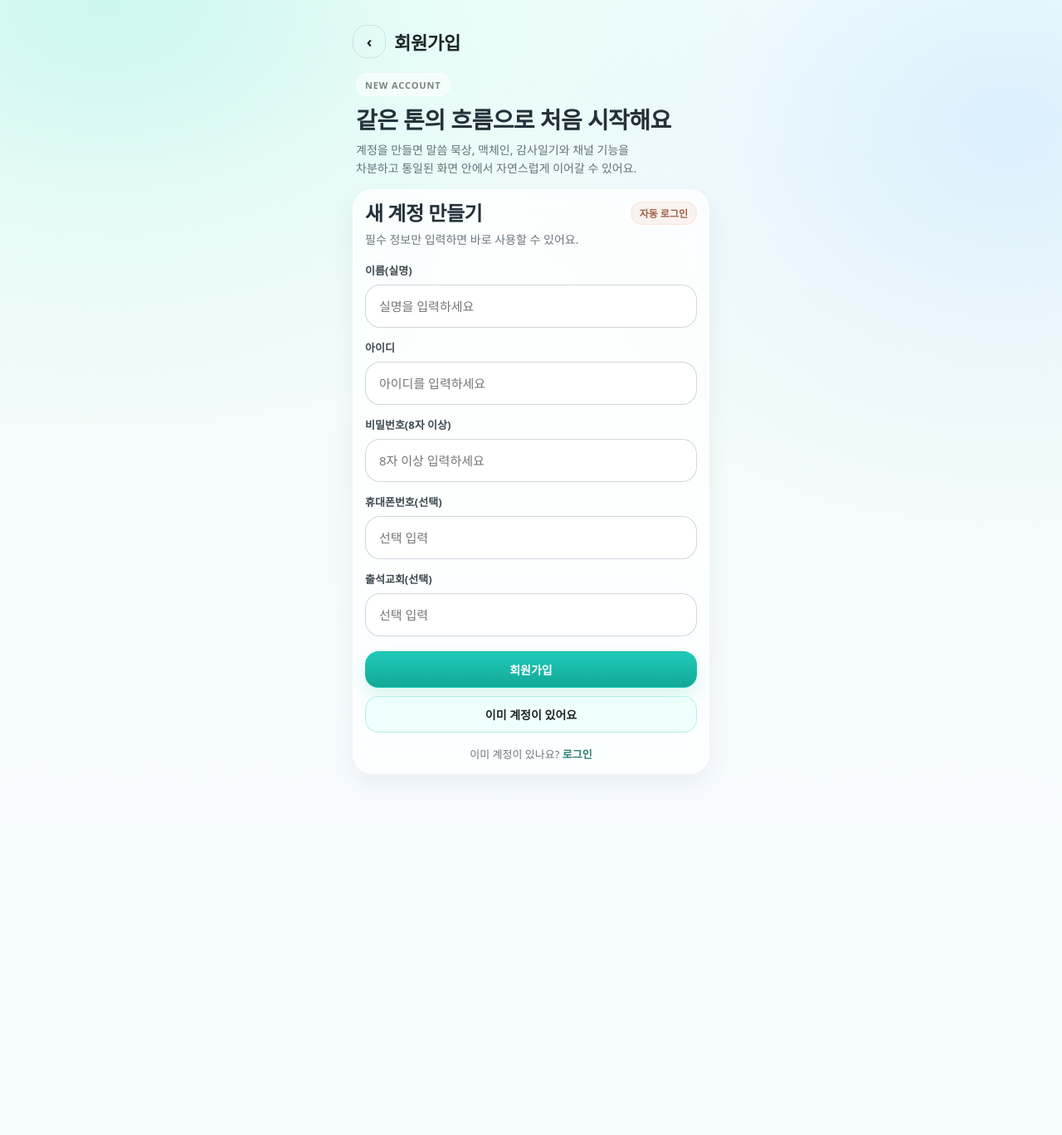
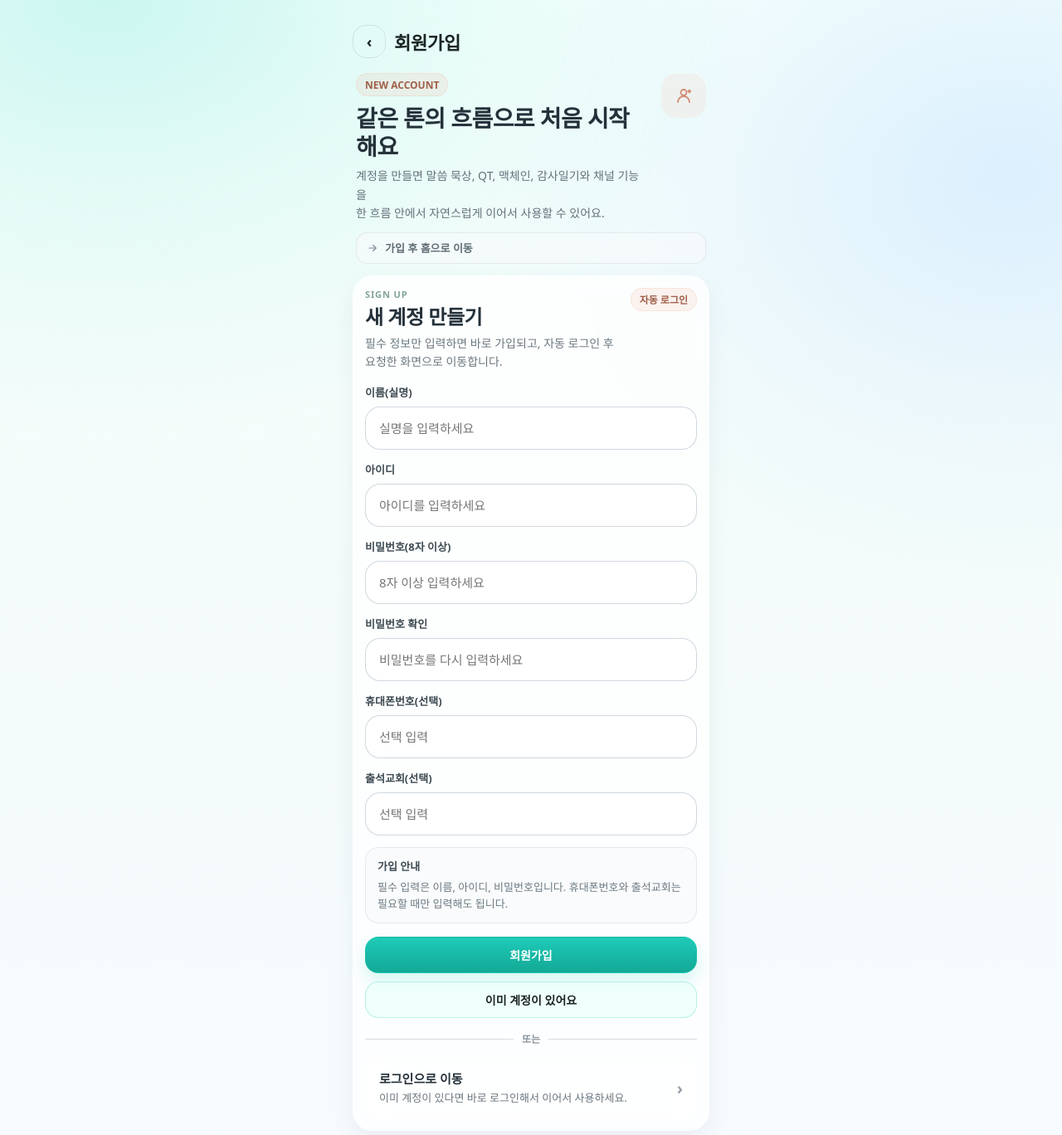
Before and after one commit to sks4266-bit/dlp, a React (Vite) app in the folder dlp-monorepo/apps/web/: page /register in a window 1280 px wide. Shown: the top 1368 px of the page at 83% size. Before the commit the page ends 991 px from the top, so only its background shows below. Built offline with nearby package versions, Linux system fonts and the light colour scheme; no server answers.

Commit message:
refactor(web): align auth pages with stable home qt tone

```diff
--- a/dlp-monorepo/apps/web/src/pages/auth/RegisterPage.tsx
+++ b/dlp-monorepo/apps/web/src/pages/auth/RegisterPage.tsx
@@ -19,9 +19,15 @@ export default function RegisterPage() {
     return `/login?${new URLSearchParams({ next: nextUrl }).toString()}`;
   }, [nextUrl]);
 
+  const nextLabel = useMemo(() => {
+    if (!nextUrl || nextUrl === '/') return '가입 후 홈으로 이동';
+    return `가입 후 ${nextUrl} 로 이동`;
+  }, [nextUrl]);
+
   const [name, setName] = useState('');
   const [username, setUsername] = useState('');
   const [password, setPassword] = useState('');
+  const [passwordConfirm, setPasswordConfirm] = useState('');
   const [phone, setPhone] = useState('');
   const [homeChurch, setHomeChurch] = useState('');
 
@@ -29,23 +35,49 @@ export default function RegisterPage() {
   const [ok, setOk] = useState<string | null>(null);
   const [loading, setLoading] = useState(false);
 
+  const canSubmit =
+    name.trim().length > 0 &&
+    username.trim().length > 0 &&
+    password.trim().length >= 8 &&
+    passwordConfirm.trim().length > 0 &&
+    password === passwordConfirm &&
+    !loading;
+
+  function validate() {
+    if (!name.trim()) return '이름을 입력해 주세요.';
+    if (!username.trim()) return '아이디를 입력해 주세요.';
+    if (password.trim().length < 8) return '비밀번호는 8자 이상이어야 합니다.';
+    if (!passwordConfirm.trim()) return '비밀번호 확인을 입력해 주세요.';
+    if (password !== passwordConfirm) return '비밀번호 확인이 일치하지 않습니다.';
+    return null;
+  }
+
   async function submit() {
+    const validationError = validate();
+    if (validationError) {
+      setErr(validationError);
+      setOk(null);
+      return;
+    }
+
     setErr(null);
     setOk(null);
     setLoading(true);
 
     try {
       await register({
-        name,
-        username,
+        name: name.trim(),
+        username: username.trim(),
         password,
-        phone: phone || undefined,
-        homeChurch: homeChurch || undefined
+        phone: phone.trim() || undefined,
+        homeChurch: homeChurch.trim() || undefined
       });
 
-      await login(username, password);
+      await login(username.trim(), password);
       setOk('가입 및 로그인이 완료되었습니다.');
-      setTimeout(() => nav(nextUrl, { replace: true }), 400);
+      setTimeout(() => {
+        nav(nextUrl, { replace: true });
+      }, 350);
     } catch (e: any) {
       setErr(e?.message ?? '회원가입에 실패했습니다.');
     } finally {
@@ -59,21 +91,38 @@ export default function RegisterPage() {
         <TopBar title="회원가입" backTo="/login" hideAuthActions />
 
         <section style={hero}>
-          <div style={eyebrow}>NEW ACCOUNT</div>
-          <h1 style={heroTitle}>같은 톤의 흐름으로 처음 시작해요</h1>
-          <p style={heroDesc}>
-            계정을 만들면 말씀 묵상, 맥체인, 감사일기와 채널 기능을
-            <br />
-            차분하고 통일된 화면 안에서 자연스럽게 이어갈 수 있어요.
-          </p>
+          <div style={heroTop}>
+            <div style={heroCopy}>
+              <div style={badgePeach}>NEW ACCOUNT</div>
+              <h1 style={heroTitle}>같은 톤의 흐름으로 처음 시작해요</h1>
+              <p style={heroDesc}>
+                계정을 만들면 말씀 묵상, QT, 맥체인, 감사일기와 채널 기능을
+                <br />
+                한 흐름 안에서 자연스럽게 이어서 사용할 수 있어요.
+              </p>
+            </div>
+
+            <div style={heroIconWrap} aria-hidden="true">
+              <SparkUserIcon />
+            </div>
+          </div>
+
+          <div style={metaRow}>
+            <MetaChip icon={<ArrowMiniIcon />} text={nextLabel} />
+          </div>
         </section>
 
         <Card pad style={formCard}>
           <div style={cardHead}>
             <div>
+              <div style={sectionEyebrow}>SIGN UP</div>
               <div style={cardTitle}>새 계정 만들기</div>
-              <div style={cardDesc}>필수 정보만 입력하면 바로 사용할 수 있어요.</div>
+              <div style={cardDesc}>
+                필수 정보만 입력하면 바로 가입되고,
+                자동 로그인 후 요청한 화면으로 이동합니다.
+              </div>
             </div>
+
             <div style={peachPill}>자동 로그인</div>
           </div>
 
@@ -91,6 +140,8 @@ export default function RegisterPage() {
                 style={input}
                 autoComplete="name"
                 placeholder="실명을 입력하세요"
+                disabled={loading}
+                autoFocus
               />
             </Field>
 
@@ -103,6 +154,7 @@ export default function RegisterPage() {
                 autoCorrect="off"
                 autoComplete="username"
                 placeholder="아이디를 입력하세요"
+                disabled={loading}
               />
             </Field>
 
@@ -114,6 +166,19 @@ export default function RegisterPage() {
                 type="password"
                 autoComplete="new-password"
                 placeholder="8자 이상 입력하세요"
+                disabled={loading}
+              />
+            </Field>
+
+            <Field label="비밀번호 확인">
+              <input
+                value={passwordConfirm}
+                onChange={(e) => setPasswordConfirm(e.target.value)}
+                style={input}
+                type="password"
+                autoComplete="new-password"
+                placeholder="비밀번호를 다시 입력하세요"
+                disabled={loading}
               />
             </Field>
 
@@ -125,6 +190,7 @@ export default function RegisterPage() {
                 inputMode="tel"
                 autoComplete="tel"
                 placeholder="선택 입력"
+                disabled={loading}
               />
             </Field>
 
@@ -133,16 +199,26 @@ export default function RegisterPage() {
                 value={homeChurch}
                 onChange={(e) => setHomeChurch(e.target.value)}
                 style={input}
+                autoComplete="organization"
                 placeholder="선택 입력"
+                disabled={loading}
               />
             </Field>
 
-            {err ? <div style={errorBox}>{err}</div> : null}
-            {ok ? <div style={okBox}>{ok}</div> : null}
+            {err ? <MessageBox tone="error" text={err} /> : null}
+            {ok ? <MessageBox tone="success" text={ok} /> : null}
+
+            <div style={helperPanel}>
+              <div style={helperTitle}>가입 안내</div>
+              <div style={helperText}>
+                필수 입력은 이름, 아이디, 비밀번호입니다.
+                휴대폰번호와 출석교회는 필요할 때만 입력해도 됩니다.
+              </div>
+            </div>
 
             <div style={actions}>
-              <Button type="submit" variant="primary" size="lg" wide disabled={loading}>
-                {loading ? '처리 중…' : '회원가입'}
+              <Button type="submit" variant="primary" size="lg" wide disabled={!canSubmit}>
+                {loading ? '가입 처리 중…' : '회원가입'}
               </Button>
 
               <Button
@@ -157,12 +233,21 @@ export default function RegisterPage() {
               </Button>
             </div>
 
-            <div style={footNote}>
-              이미 계정이 있나요?{' '}
-              <Link to={loginLink} style={footLink}>
-                로그인
-              </Link>
+            <div style={dividerWrap}>
+              <div style={dividerLine} />
+              <span style={dividerText}>또는</span>
+              <div style={dividerLine} />
             </div>
+
+            <Link to={loginLink} style={loginCardLink}>
+              <div style={loginCard}>
+                <div style={loginCopy}>
+                  <div style={loginTitle}>로그인으로 이동</div>
+                  <div style={loginDesc}>이미 계정이 있다면 바로 로그인해서 이어서 사용하세요.</div>
+                </div>
+                <div style={loginArrow}>›</div>
+              </div>
+            </Link>
           </form>
         </Card>
       </div>
@@ -170,12 +255,91 @@ export default function RegisterPage() {
   );
 }
 
-function Field({ label, children }: { label: string; children: ReactNode }) {
+function Field({
+  label,
+  children
+}: {
+  label: string;
+  children: ReactNode;
+}) {
   return (
     <label style={field}>
       <div style={fieldLabel}>{label}</div>
       {children}
     </label>
+  );
+}
+
+function MessageBox({
+  tone,
+  text
+}: {
+  tone: 'error' | 'success';
+  text: string;
+}) {
+  const isSuccess = tone === 'success';
+
+  return (
+    <div
+      style={{
+        ...messageBox,
+        background: isSuccess ? 'rgba(231, 249, 244, 0.88)' : 'rgba(255,243,240,0.92)',
+        borderColor: isSuccess ? 'rgba(114,215,199,0.30)' : 'rgba(235,138,127,0.24)',
+        color: isSuccess ? '#2d7d6e' : '#9a4a4a'
+      }}
+    >
+      {text}
+    </div>
+  );
+}
+
+function MetaChip({
+  icon,
+  text
+}: {
+  icon: ReactNode;
+  text: string;
+}) {
+  return (
+    <div style={metaChip}>
+      <span style={metaChipIcon}>{icon}</span>
+      <span style={metaChipText}>{text}</span>
+    </div>
+  );
+}
+
+function SparkUserIcon() {
+  return (
+    <svg
+      viewBox="0 0 24 24"
+      style={icon24}
+      fill="none"
+      stroke="currentColor"
+      strokeWidth="1.8"
+      strokeLinecap="round"
+      strokeLinejoin="round"
+    >
+      <path d="M12 12a3.5 3.5 0 1 0 0-7 3.5 3.5 0 0 0 0 7Z" />
+      <path d="M5 20a7 7 0 0 1 14 0" />
+      <path d="m18.8 5.4.4 1.2 1.2.4-1.2.4-.4 1.2-.4-1.2-1.2-.4 1.2-.4.4-1.2Z" />
+    </svg>
+  );
+}
+
+function ArrowMiniIcon() {
+  return (
+    <svg
+      viewBox="0 0 24 24"
+      style={icon14}
+      fill="none"
+      stroke="currentColor"
+      strokeWidth="2"
+      strokeLinecap="round"
+      strokeLinejoin="round"
+    >
+      <path d="M5 12h14" />
+      <path d="m13 6 6 6-6 6" />
+    </svg>
   );
 }
 
@@ -195,22 +359,34 @@ const hero: CSSProperties = {
   padding: '8px 4px 14px'
 };
 
-const eyebrow: CSSProperties = {
+const heroTop: CSSProperties = {
+  display: 'flex',
+  alignItems: 'flex-start',
+  justifyContent: 'space-between',
+  gap: 14
+};
+
+const heroCopy: CSSProperties = {
+  minWidth: 0,
+  flex: 1
+};
+
+const badgePeach: CSSProperties = {
   display: 'inline-flex',
   alignItems: 'center',
   minHeight: 28,
   padding: '0 10px',
   borderRadius: 999,
-  background: 'rgba(255,255,255,0.54)',
-  border: '1px solid rgba(255,255,255,0.62)',
-  color: '#7b847f',
-  fontSize: 11,
-  fontWeight: 900,
-  letterSpacing: '0.08em'
+  background: 'rgba(243,180,156,0.16)',
+  border: '1px solid rgba(243,180,156,0.24)',
+  color: '#a05f48',
+  fontSize: 12,
+  fontWeight: 800,
+  marginBottom: 10
 };
 
 const heroTitle: CSSProperties = {
-  margin: '12px 0 8px',
+  margin: 0,
   color: '#24313a',
   fontSize: 28,
   lineHeight: 1.2,
@@ -219,10 +395,56 @@ const heroTitle: CSSProperties = {
 };
 
 const heroDesc: CSSProperties = {
-  margin: 0,
+  margin: '8px 0 0',
   color: '#64727b',
   fontSize: 14,
   lineHeight: 1.6
+};
+
+const heroIconWrap: CSSProperties = {
+  width: 54,
+  height: 54,
+  borderRadius: 18,
+  display: 'flex',
+  alignItems: 'center',
+  justifyContent: 'center',
+  flex: '0 0 auto',
+  background: 'rgba(243,180,156,0.14)',
+  color: '#d38b72',
+  boxShadow: 'inset 0 1px 0 rgba(255,255,255,0.48)'
+};
+
+const metaRow: CSSProperties = {
+  display: 'grid',
+  gap: 8,
+  marginTop: 12
+};
+
+const metaChip: CSSProperties = {
+  display: 'flex',
+  alignItems: 'center',
+  gap: 8,
+  minHeight: 38,
+  padding: '0 12px',
+  borderRadius: 14,
+  background: 'rgba(247,250,251,0.78)',
+  border: '1px solid rgba(224,231,236,0.9)',
+  color: '#5f6c74'
+};
+
+const metaChipIcon: CSSProperties = {
+  display: 'inline-flex',
+  alignItems: 'center',
+  justifyContent: 'center',
+  color: '#7a8a93',
+  flex: '0 0 auto'
+};
+
+const metaChipText: CSSProperties = {
+  minWidth: 0,
+  fontSize: 13,
+  fontWeight: 700,
+  lineHeight: 1.45
 };
 
 const formCard: CSSProperties = {
@@ -230,7 +452,8 @@ const formCard: CSSProperties = {
   background: 'rgba(255,255,255,0.78)',
   border: '1px solid rgba(255,255,255,0.56)',
   boxShadow: '0 12px 28px rgba(77,90,110,0.08)',
-  backdropFilter: 'blur(16px)'
+  backdropFilter: 'blur(16px)',
+  WebkitBackdropFilter: 'blur(16px)'
 };
 
 const cardHead: CSSProperties = {
@@ -241,7 +464,15 @@ const cardHead: CSSProperties = {
   marginBottom: 16
 };
 
+const sectionEyebrow: CSSProperties = {
+  fontSize: 11,
+  fontWeight: 900,
+  letterSpacing: '0.08em',
+  color: '#83a39a'
+};
+
 const cardTitle: CSSProperties = {
+  marginTop: 6,
   color: '#24313a',
   fontSize: 24,
   lineHeight: 1.2,
@@ -299,41 +530,109 @@ const input: CSSProperties = {
   boxShadow: 'inset 0 1px 0 rgba(255,255,255,0.6)'
 };
 
-const errorBox: CSSProperties = {
+const messageBox: CSSProperties = {
   padding: '12px 14px',
   borderRadius: 16,
-  background: 'rgba(255,112,112,0.10)',
-  border: '1px solid rgba(255,112,112,0.22)',
-  color: '#9a4a4a',
+  border: '1px solid transparent',
   fontSize: 14,
-  fontWeight: 700
+  fontWeight: 700,
+  lineHeight: 1.5
 };
 
-const okBox: CSSProperties = {
+const helperPanel: CSSProperties = {
   padding: '12px 14px',
   borderRadius: 16,
-  background: 'rgba(114,215,199,0.14)',
-  border: '1px solid rgba(114,215,199,0.22)',
-  color: '#2b7f72',
-  fontSize: 14,
-  fontWeight: 700
+  background: 'rgba(247,250,251,0.76)',
+  border: '1px solid rgba(224,231,236,0.84)'
+};
+
+const helperTitle: CSSProperties = {
+  color: '#3d4a53',
+  fontSize: 13,
+  fontWeight: 800
+};
+
+const helperText: CSSProperties = {
+  marginTop: 6,
+  color: '#6d7a83',
+  fontSize: 13,
+  lineHeight: 1.6
 };
 
 const actions: CSSProperties = {
   display: 'grid',
   gap: 10,
-  marginTop: 4
+  marginTop: 2
 };
 
-const footNote: CSSProperties = {
-  textAlign: 'center',
-  color: '#6c7780',
-  fontSize: 13,
-  paddingTop: 2
+const dividerWrap: CSSProperties = {
+  display: 'flex',
+  alignItems: 'center',
+  gap: 10,
+  marginTop: 2
 };
 
-const footLink: CSSProperties = {
-  color: '#2b7f72',
-  fontWeight: 800,
+const dividerLine: CSSProperties = {
+  height: 1,
+  flex: 1,
+  background: 'rgba(188,199,206,0.62)'
+};
+
+const dividerText: CSSProperties = {
+  color: '#8a969e',
+  fontSize: 12,
+  fontWeight: 800
+};
+
+const loginCardLink: CSSProperties = {
   textDecoration: 'none'
 };
+
+const loginCard: CSSProperties = {
+  display: 'flex',
+  alignItems: 'center',
+  justifyContent: 'space-between',
+  gap: 12,
+  minHeight: 72,
+  padding: '14px 16px',
+  borderRadius: 18,
+  background: 'rgba(255,255,255,0.56)',
+  border: '1px solid rgba(255,255,255,0.62)',
+  boxShadow: 'inset 0 1px 0 rgba(255,255,255,0.46)'
+};
+
+const loginCopy: CSSProperties = {
+  minWidth: 0,
+  flex: 1
+};
+
+const loginTitle: CSSProperties = {
+  color: '#24313a',
+  fontSize: 15,
+  fontWeight: 800,
+  lineHeight: 1.35
+};
+
+const loginDesc: CSSProperties = {
+  marginTop: 4,
+  color: '#69767e',
+  fontSize: 13,
+  lineHeight: 1.45
+};
+
+const loginArrow: CSSProperties = {
+  color: '#96a1a8',
+  fontSize: 20,
+  fontWeight: 700,
+  flex: '0 0 auto'
+};
+
+const icon24: CSSProperties = {
+  width: 24,
+  height: 24
+};
+
+const icon14: CSSProperties = {
+  width: 14,
+  height: 14
+};
```
